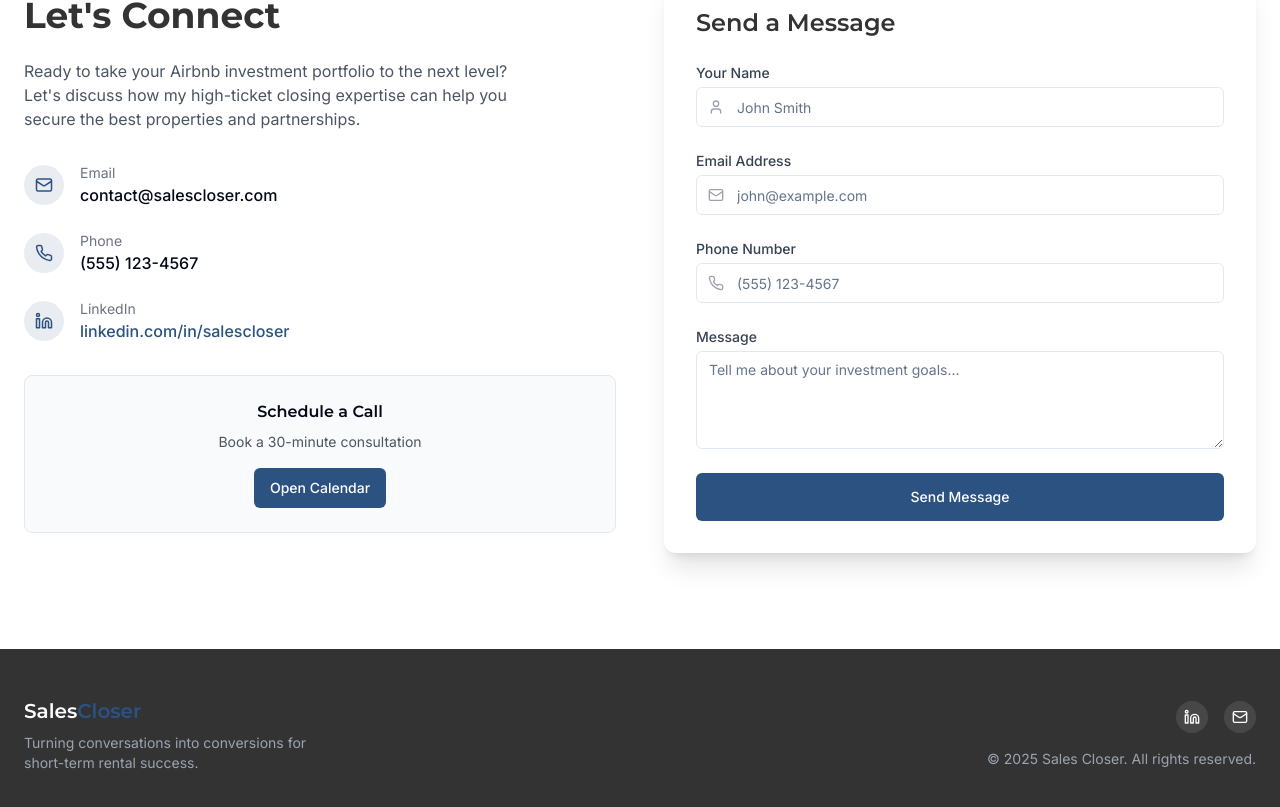
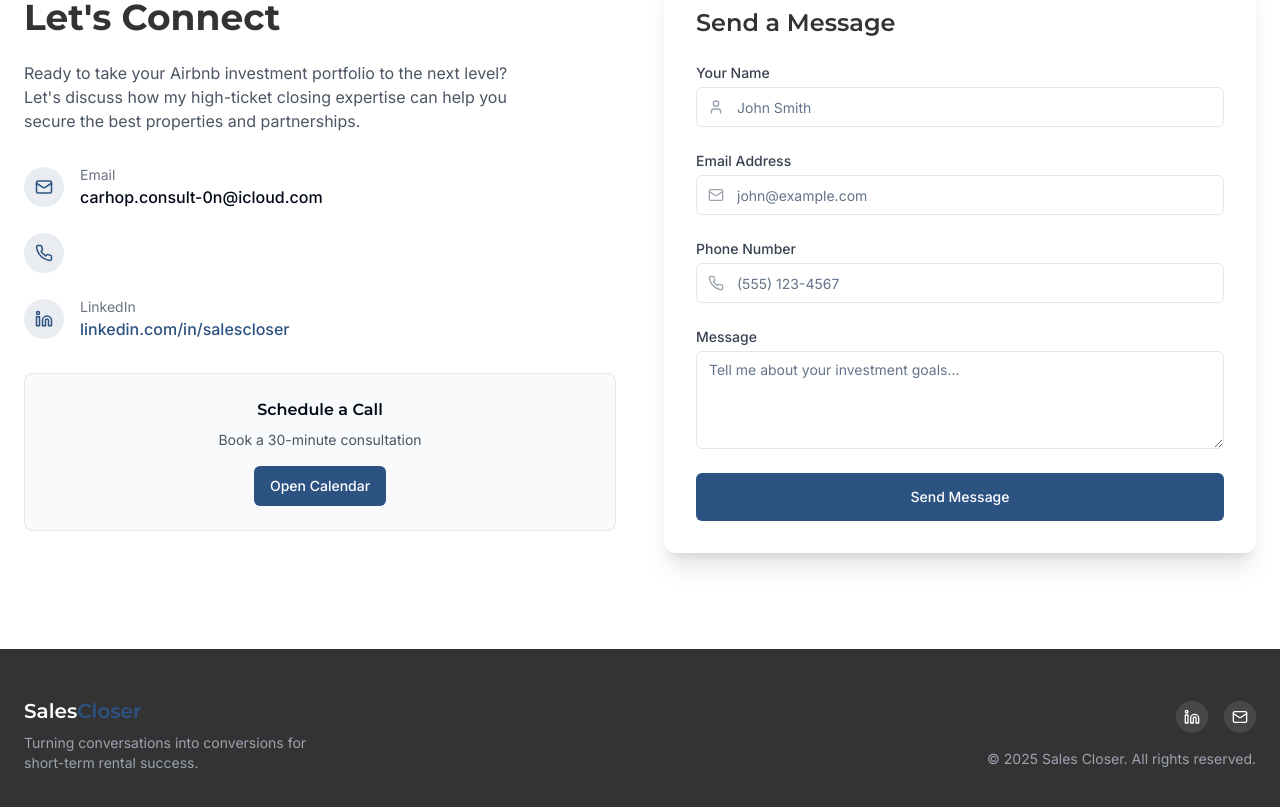
Before and after one commit to nrochet/niels-closer, a React (Vite) app: page / in a window 1280 px wide. Shown: the part 3737-4544 px from the top of the page. Built offline with nearby package versions, Linux system fonts and the light colour scheme.

Commit message:
Update Contact.tsx

```diff
--- a/src/components/Contact.tsx
+++ b/src/components/Contact.tsx
@@ -31,17 +31,13 @@ const Contact = () => {
                 </div>
                 <div>
                   <p className="text-sm text-gray-500">Email</p>
-                  <p className="font-medium">contact@salescloser.com</p>
+                  <p className="font-medium">carhop.consult-0n@icloud.com</p>
                 </div>
               </div>
 
               <div className="flex items-center">
                 <div className="w-10 h-10 rounded-full bg-resume-blue/10 flex items-center justify-center mr-4">
                   <Phone size={18} className="text-resume-blue" />
-                </div>
-                <div>
-                  <p className="text-sm text-gray-500">Phone</p>
-                  <p className="font-medium">(555) 123-4567</p>
                 </div>
               </div>
 
```
